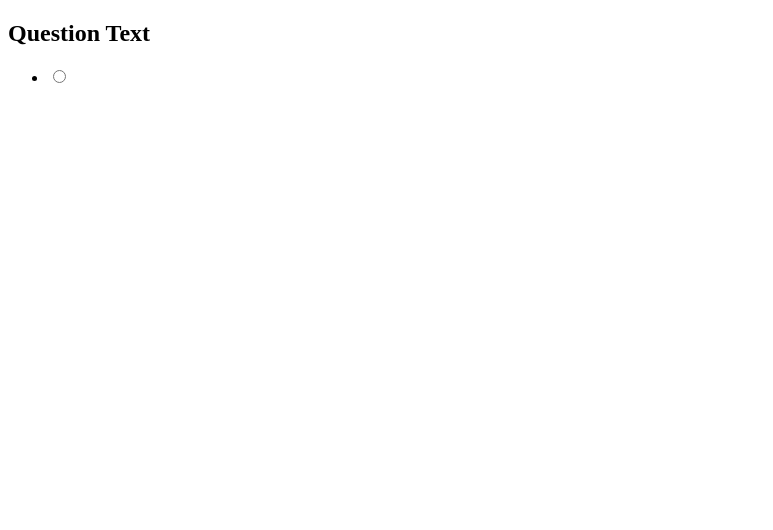
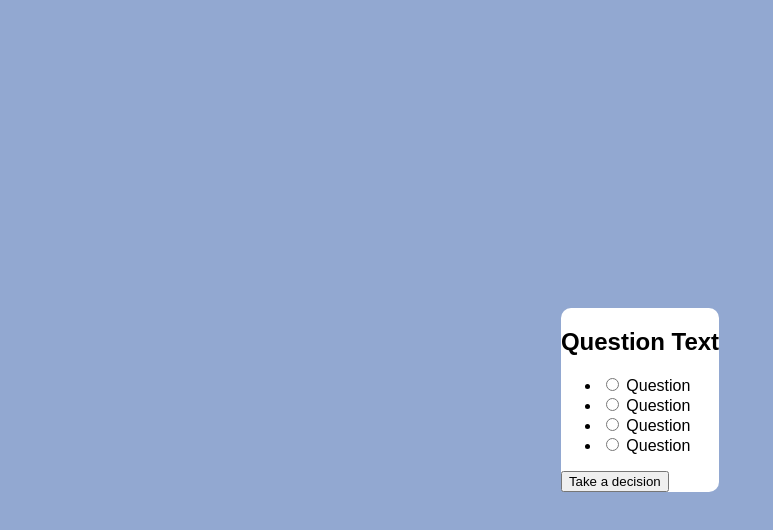
Before and after one commit to maroon796/QuizApp, a plain HTML site: page index.html in a window 1280 px wide. Shown: the whole page, without its empty margins (0-773 px from the left). Drawn offline with Linux system fonts and the light colour scheme.

Commit message:
working with body element

```diff
--- a/index.html
+++ b/index.html
@@ -13,10 +13,24 @@
         <h2 id="question">Question Text</h2>
         <ul>
           <li>
-            <input type="radio" />
+            <input type="radio" name="answer" id="a" class="answer" />
+            <label for="a" id="a_text">Question</label>
+          </li>
+          <li>
+            <input type="radio" name="answer" id="b" class="answer" />
+            <label for="b" id="b_text">Question</label>
+          </li>
+          <li>
+            <input type="radio" name="answer" id="c" class="answer" />
+            <label for="c" id="c_text">Question</label>
+          </li>
+          <li>
+            <input type="radio" name="answer" id="d" class="answer" />
+            <label for="d" id="d_text">Question</label>
           </li>
         </ul>
       </div>
+      <button id="submit">Take a decision</button>
     </div>
     <script src="script.js"></script>
   </body>
--- a/style.css
+++ b/style.css
@@ -0,0 +1,20 @@
+* {
+  box-sizing: border-box;
+}
+
+body {
+  font-family: sans-serif;
+  background-color: #92a8d1;
+  background-image: linear-gradient(315deg, #92a8d1 0%, #31466d, 100%);
+  display: flex;
+  align-items: center;
+  justify-content: center;
+  height: 100vh;
+  overflow: hidden;
+  margin: 0;
+}
+
+.quiz-container {
+  background-color: white;
+  border-radius: 10px;
+}
```
